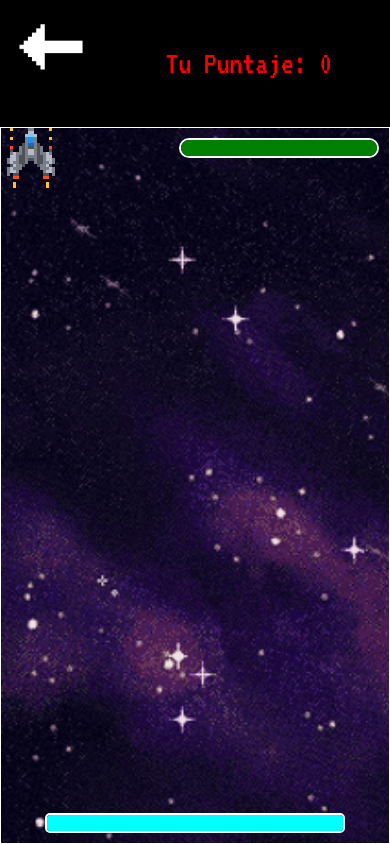
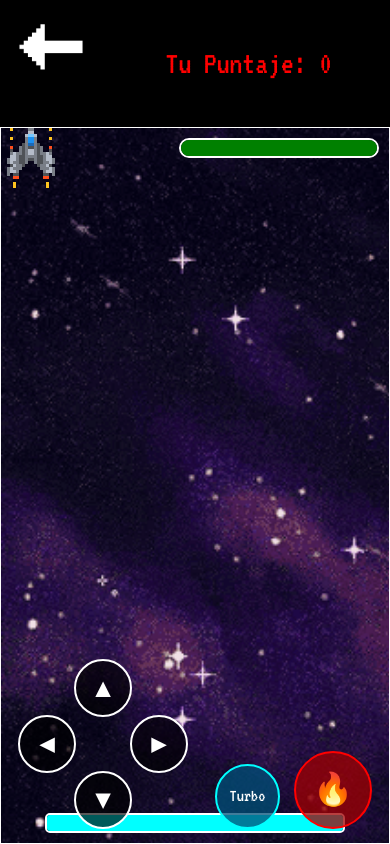
Before and after one commit to RadFix00/Galactic-Vortex, a PHP site: page /html/jugar.php in a window 390 px wide. Run offline with PHP 8.4, Linux system fonts and the light colour scheme; data that the repository does not hold is empty.

Commit message:
Responsive butons

```diff
--- a/css/game.css
+++ b/css/game.css
@@ -146,6 +146,107 @@ section {
     color: red;
 }
 
+#mobileControls {
+    display: none;
+}
+
+@media screen and (max-width: 768px) {
+
+    body {
+        overflow: hidden;
+        touch-action: none;
+    }
+
+    #mobileControls {
+        display: flex;
+        position: fixed;
+        left: 0;
+        right: 0;
+        bottom: 15px;
+        z-index: 9999;
+        justify-content: space-between;
+        align-items: flex-end;
+        padding: 0 18px;
+        pointer-events: none;
+    }
+
+    .movement-controls {
+        position: relative;
+        width: 170px;
+        height: 170px;
+        pointer-events: auto;
+    }
+
+    .action-controls {
+        display: flex;
+        align-items: flex-end;
+        gap: 14px;
+        pointer-events: auto;
+    }
+
+    .control-button {
+        width: 58px;
+        height: 58px;
+        padding: 0;
+        border: 2px solid white;
+        border-radius: 50%;
+        background: rgba(0, 0, 0, 0.65);
+        color: white;
+        font-family: "VT323", monospace;
+        font-size: 26px;
+        user-select: none;
+        -webkit-user-select: none;
+        touch-action: none;
+    }
+
+    .control-button:active,
+    .control-button.active {
+        background: rgba(255, 255, 255, 0.85);
+        color: black;
+        transform: scale(0.92);
+    }
+
+    .up-button {
+        position: absolute;
+        top: 0;
+        left: 56px;
+    }
+
+    .left-button {
+        position: absolute;
+        top: 56px;
+        left: 0;
+    }
+
+    .down-button {
+        position: absolute;
+        top: 112px;
+        left: 56px;
+    }
+
+    .right-button {
+        position: absolute;
+        top: 56px;
+        left: 112px;
+    }
+
+    .shoot-button {
+        width: 78px;
+        height: 78px;
+        font-size: 32px;
+        border-color: red;
+        background: rgba(160, 0, 0, 0.75);
+    }
+
+    .turbo-button {
+        width: 65px;
+        height: 65px;
+        font-size: 18px;
+        border-color: cyan;
+        background: rgba(0, 80, 120, 0.75);
+    }
+}
+
 @media (max-width: 660px) {
 
     #gameArea {
@@ -191,4 +292,104 @@ section {
         color: red;
     }
 
+    .enemy {
+        width: 110px;
+        height: 110px;
+    }
+
+     body {
+        overflow: hidden;
+        touch-action: none;
+    }
+
+    #mobileControls {
+        display: flex;
+        position: fixed;
+        left: 0;
+        right: 0;
+        bottom: 15px;
+        z-index: 9999;
+        justify-content: space-between;
+        align-items: flex-end;
+        padding: 0 18px;
+        pointer-events: none;
+    }
+
+    .movement-controls {
+        position: relative;
+        width: 170px;
+        height: 170px;
+        pointer-events: auto;
+    }
+
+    .action-controls {
+        display: flex;
+        align-items: flex-end;
+        gap: 14px;
+        pointer-events: auto;
+    }
+
+    .control-button {
+        width: 58px;
+        height: 58px;
+        padding: 0;
+        border: 2px solid white;
+        border-radius: 50%;
+        background: rgba(0, 0, 0, 0.65);
+        color: white;
+        font-family: "VT323", monospace;
+        font-size: 26px;
+        user-select: none;
+        -webkit-user-select: none;
+        touch-action: none;
+    }
+
+    .control-button:active,
+    .control-button.active {
+        background: rgba(255, 255, 255, 0.85);
+        color: black;
+        transform: scale(0.92);
+    }
+
+    .up-button {
+        position: absolute;
+        top: 0;
+        left: 56px;
+    }
+
+    .left-button {
+        position: absolute;
+        top: 56px;
+        left: 0;
+    }
+
+    .down-button {
+        position: absolute;
+        top: 112px;
+        left: 56px;
+    }
+
+    .right-button {
+        position: absolute;
+        top: 56px;
+        left: 112px;
+    }
+
+    .shoot-button {
+        width: 78px;
+        height: 78px;
+        font-size: 32px;
+        border-color: red;
+        background: rgba(160, 0, 0, 0.75);
+    }
+
+    .turbo-button {
+        width: 65px;
+        height: 65px;
+        font-size: 18px;
+        border-color: cyan;
+        background: rgba(0, 80, 120, 0.75);
+    }
+
+
 }
--- a/html/jugar.php
+++ b/html/jugar.php
@@ -97,6 +97,65 @@
                     <div id="turboBar"></div>
                 </div>
             </div>
+            <div id="mobileControls">
+
+            <div class="movement-controls">
+                    <button
+                        type="button"
+                        class="control-button up-button"
+                        data-key="ArrowUp"
+                        aria-label="Mover hacia arriba"
+                    >
+                        ▲
+                    </button>
+
+                    <button
+                        type="button"
+                        class="control-button left-button"
+                        data-key="ArrowLeft"
+                        aria-label="Mover hacia la izquierda"
+                    >
+                        ◀
+                    </button>
+
+                    <button
+                        type="button"
+                        class="control-button down-button"
+                        data-key="ArrowDown"
+                        aria-label="Mover hacia abajo"
+                    >
+                        ▼
+                    </button>
+
+                    <button
+                        type="button"
+                        class="control-button right-button"
+                        data-key="ArrowRight"
+                        aria-label="Mover hacia la derecha"
+                    >
+                        ▶
+                    </button>
+                </div>
+
+                <div class="action-controls">
+                    <button
+                        type="button"
+                        id="turboButton"
+                        class="control-button turbo-button"
+                    >
+                        Turbo
+                    </button>
+
+                    <button
+                        type="button"
+                        id="shootButton"
+                        class="control-button shoot-button"
+                    >
+                        🔥
+                    </button>
+                </div>
+
+            </div>
 
         </section>
         <audio id="turbosound" src="https://cdn.freesound.org/previews/784/784909_5287430-lq.mp3"></audio>
--- a/js/game.js
+++ b/js/game.js
@@ -20,6 +20,7 @@ const highScoreBoard = document.getElementById("highScoreBoard");
 const healthBar = document.getElementById("healthBar");
 const turboBar = document.getElementById("turboBar");
 const name = document.getElementById("name")
+const keysPressed = {};
 
 let shipX = gameArea.offsetWidth / 2 - ship.offsetWidth / 2;
 let shipY = gameArea.offsetHeight - 60;
@@ -44,12 +45,105 @@ const bestStreakBoard = document.getElementById("bestStreakBoard");
 streakBoard.textContent = `Combo: ${currentStreak}`;
 bestStreakBoard.textContent = `Mejor Combo: ${bestStreak}`;
 
-const keysPressed = {};
 
 setInterval(() => {
     tiempoVivo++; // Incrementa cada segundo
 }, 1000);
 
+// Botones
+
+const movementButtons = document.querySelectorAll(
+    "#mobileControls [data-key]"
+);
+
+function activateMovement(button) {
+    const key = button.dataset.key;
+
+    keysPressed[key] = true;
+    button.classList.add("active");
+}
+
+function deactivateMovement(button) {
+    const key = button.dataset.key;
+
+    delete keysPressed[key];
+    button.classList.remove("active");
+}
+
+movementButtons.forEach((button) => {
+
+    button.addEventListener("pointerdown", (event) => {
+        event.preventDefault();
+
+        button.setPointerCapture(event.pointerId);
+        activateMovement(button);
+    });
+
+    button.addEventListener("pointerup", (event) => {
+        event.preventDefault();
+        deactivateMovement(button);
+    });
+
+    button.addEventListener("pointercancel", () => {
+        deactivateMovement(button);
+    });
+
+    button.addEventListener("lostpointercapture", () => {
+        deactivateMovement(button);
+    });
+});
+
+const shootButton = document.getElementById("shootButton");
+
+if (shootButton) {
+    shootButton.addEventListener("pointerdown", (event) => {
+        event.preventDefault();
+        event.stopPropagation();
+
+        shootButton.classList.add("active");
+        shootBullet();
+    });
+
+    shootButton.addEventListener("pointerup", (event) => {
+        event.preventDefault();
+        event.stopPropagation();
+
+        shootButton.classList.remove("active");
+    });
+
+    shootButton.addEventListener("pointercancel", () => {
+        shootButton.classList.remove("active");
+    });
+}
+
+const turboButton = document.getElementById("turboButton");
+
+if (turboButton) {
+
+    turboButton.addEventListener("pointerdown", (event) => {
+        event.preventDefault();
+        event.stopPropagation();
+
+        if (turbo > 20) {
+            isTurboActive = true;
+            turboButton.classList.add("active");
+        }
+    });
+
+    const stopTurbo = (event) => {
+        if (event) {
+            event.preventDefault();
+            event.stopPropagation();
+        }
+
+        isTurboActive = false;
+        turboButton.classList.remove("active");
+    };
+
+    turboButton.addEventListener("pointerup", stopTurbo);
+    turboButton.addEventListener("pointercancel", stopTurbo);
+    turboButton.addEventListener("lostpointercapture", stopTurbo);
+}
 
 // Detectar teclas presionadas
 document.addEventListener("keydown", (event) => {
@@ -100,7 +194,8 @@ function moveShip() {
 document.addEventListener("keydown", (event) => {
     if (event.key === " " || event.key === "Spacebar") shootBullet();
 });
-document.addEventListener("click", shootBullet);
+
+//document.addEventListener("click", shootBullet);
 
 function shootBullet() {
     const bullet = document.createElement("div");
```
